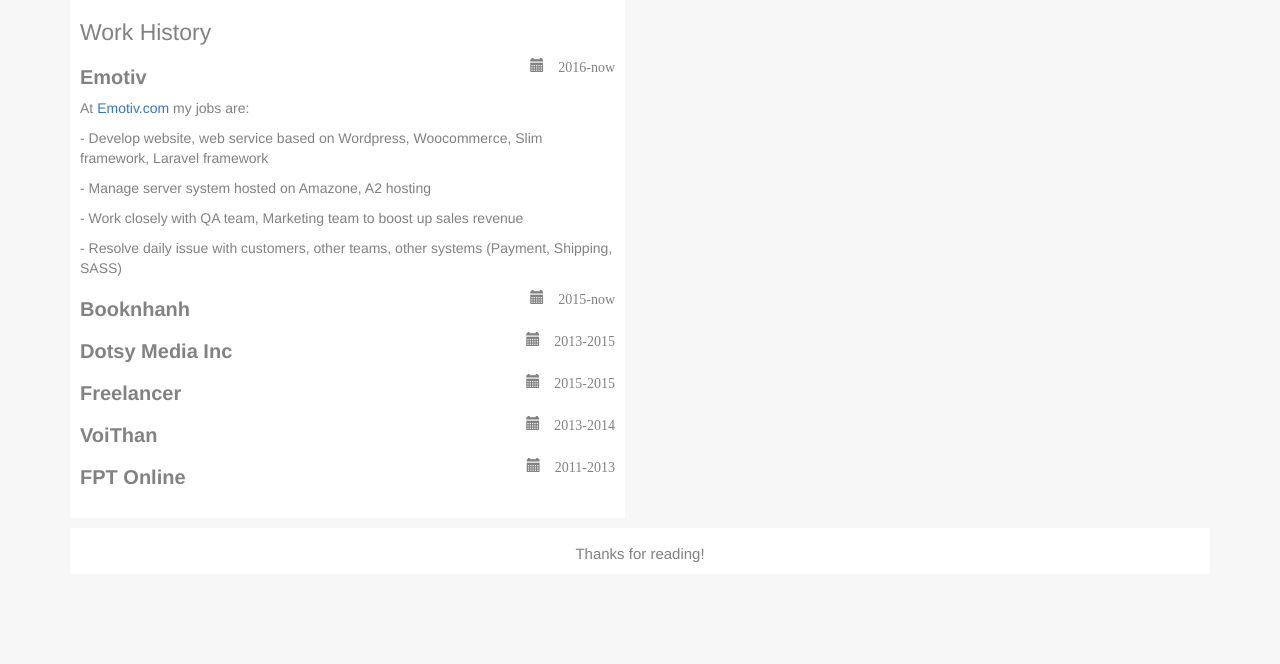
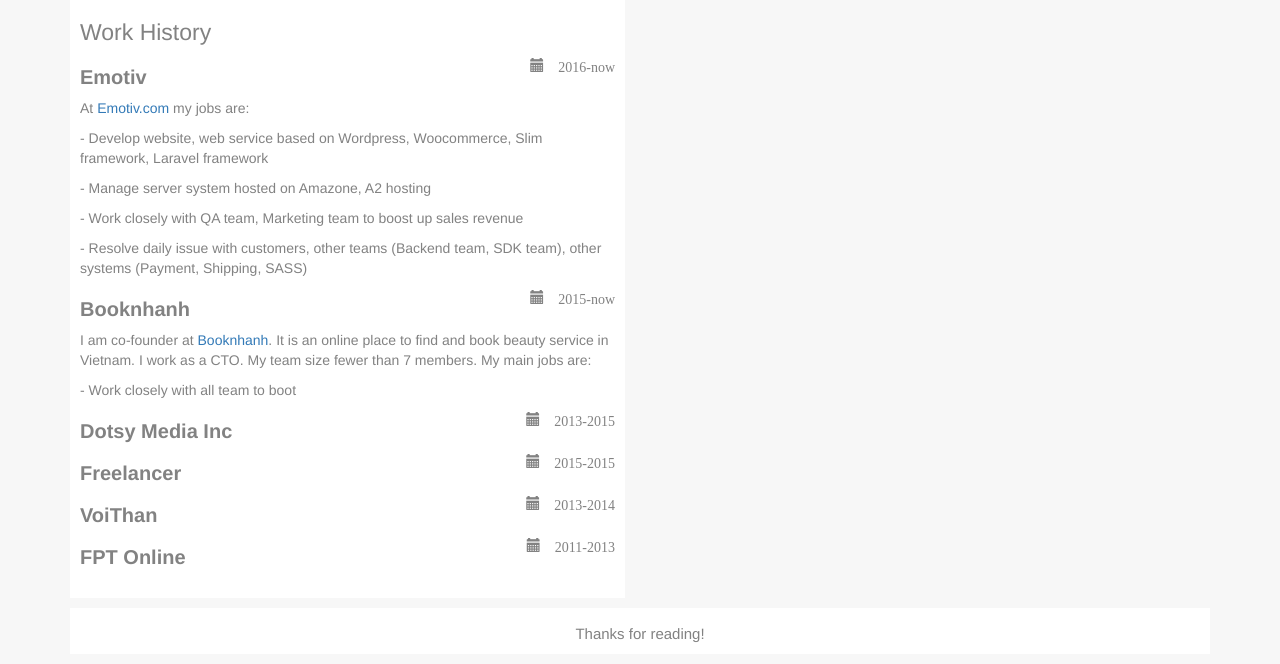
Before and after one commit to anhducbkhn/anhducbkhn.github.io, a plain HTML site: page index.html in a window 1280 px wide. Shown: the part 144-808 px from the top of the page. Drawn offline with Linux system fonts and the light colour scheme.

Commit message:
Update Booknhanh

```diff
--- a/index.html
+++ b/index.html
@@ -45,7 +45,7 @@
 							<p>- Develop website, web service based on Wordpress, Woocommerce, Slim framework, Laravel framework</p>
 							<p>- Manage server system hosted on Amazone, A2 hosting</p>
 							<p>- Work closely with QA team, Marketing team to boost up sales revenue</p>
-							<p>- Resolve daily issue with customers, other teams, other systems (Payment, Shipping, SASS) </p>
+							<p>- Resolve daily issue with customers, other teams (Backend team, SDK team), other systems (Payment, Shipping, SASS) </p>
 						</div>
 					</li>
 					<li>
@@ -57,7 +57,10 @@
 						</div>
 						<div class="clearfix"></div>
 						<div>
-							<!-- <p>At <a href="https://booknhanh.com">Booknhanh.com</a>, my main jobs are:</p> -->
+							<p>I am co-founder at <a href="https://booknhanh.com">Booknhanh</a>. It is an online place to find and book beauty service in Vietnam. I work as a CTO. My team size fewer than 7 members. My main jobs are: </p>
+							<p>
+								- Work closely with all team to boot
+							</p>
 						</div>
 					</li>
 					<li>
```
